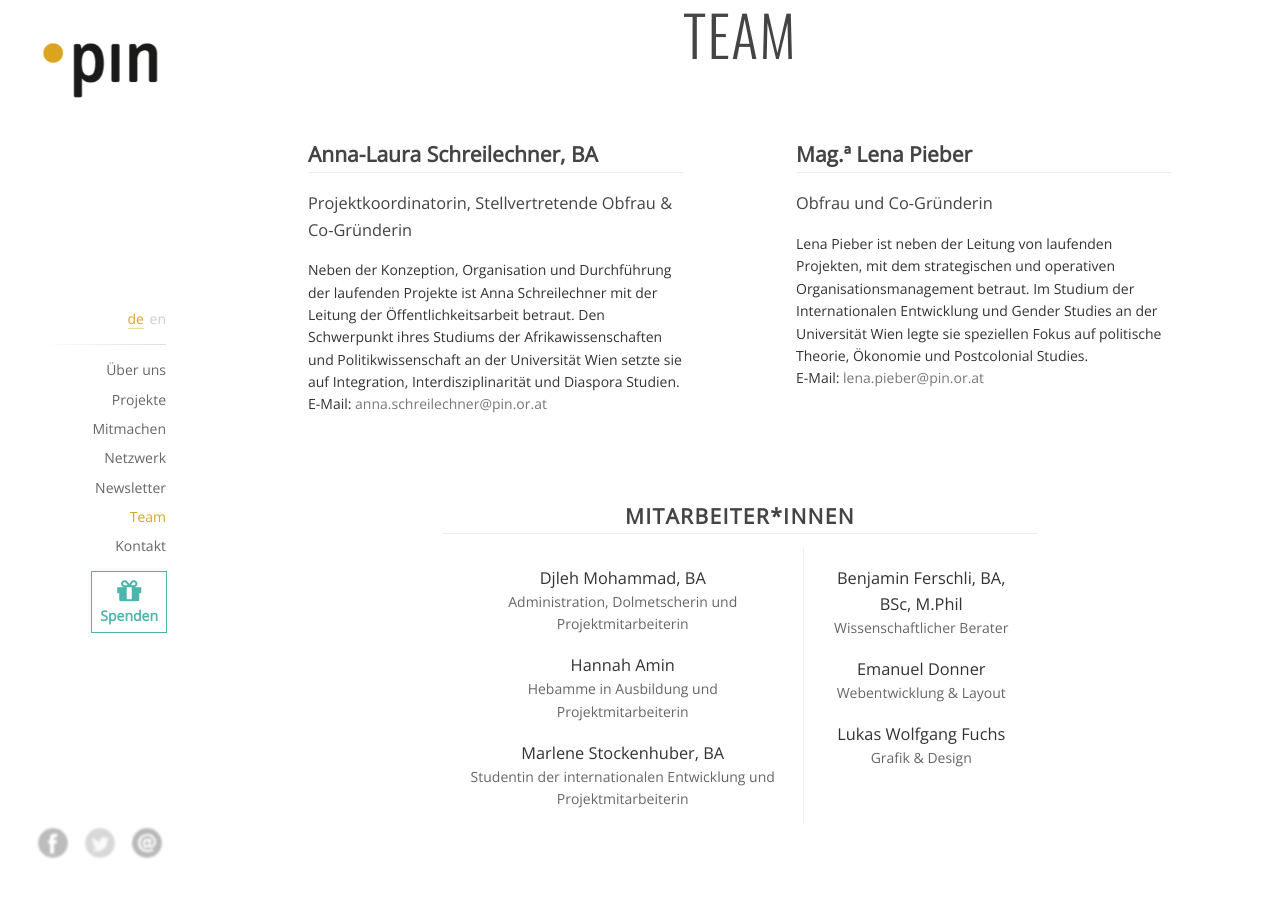
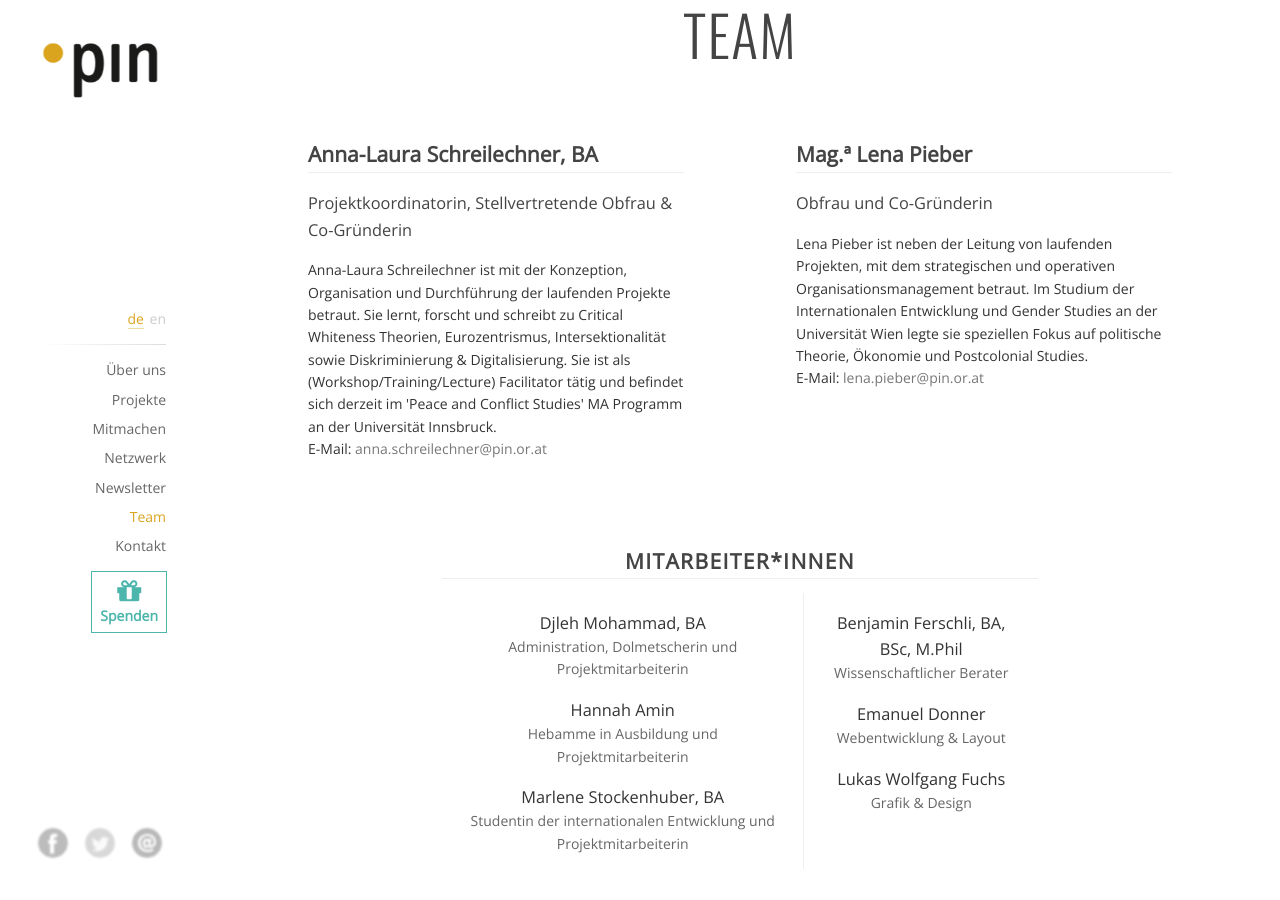
Before and after one commit to pinverein/anna-laura, a Jekyll site: the page built from index.html, in a window 1280 px wide and 900 px high, scrolled down 5282 px. Built offline with Jekyll 4.4.1, drawn with Linux system fonts in a browser that asks for light colours; comment, search, counter and statistics services are not loaded.

Commit message:
Update content_team.html

```diff
--- a/pages/de/content_team.html
+++ b/pages/de/content_team.html
@@ -12,7 +12,7 @@ language: de
       <h2>Anna-Laura Schreilechner, BA</h2>
       <h3>Projektkoordinatorin, Stellvertretende Obfrau & Co-Gründerin</h3>
 
-      <p>Neben der Konzeption, Organisation und Durchführung der laufenden Projekte ist Anna Schreilechner mit der Leitung der Öffentlichkeitsarbeit betraut. Den Schwerpunkt ihres Studiums der Afrikawissenschaften und Politikwissenschaft an der Universität Wien setzte sie auf Integration, Interdisziplinarität und Diaspora Studien.
+      <p>Anna-Laura Schreilechner ist mit der Konzeption, Organisation und Durchführung der laufenden Projekte betraut. Sie lernt, forscht und schreibt zu Critical Whiteness Theorien, Eurozentrismus, Intersektionalität sowie Diskriminierung & Digitalisierung. Sie ist als (Workshop/Training/Lecture) Facilitator tätig und befindet sich derzeit im 'Peace and Conflict Studies' MA Programm an der Universität Innsbruck.
         <br>
           E-Mail: <a href='mailto:anna.schreilechner@pin.or.at'>anna.schreilechner@pin.or.at</a>
       </p>
```
